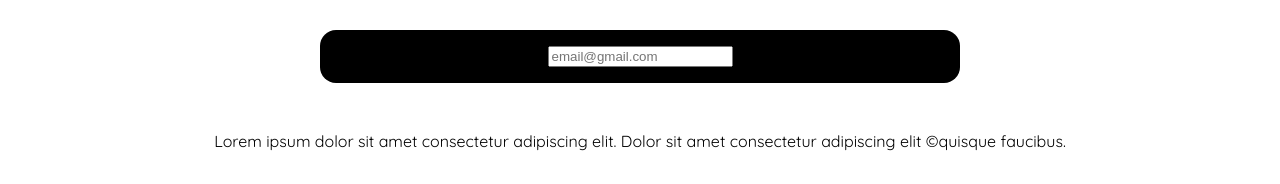
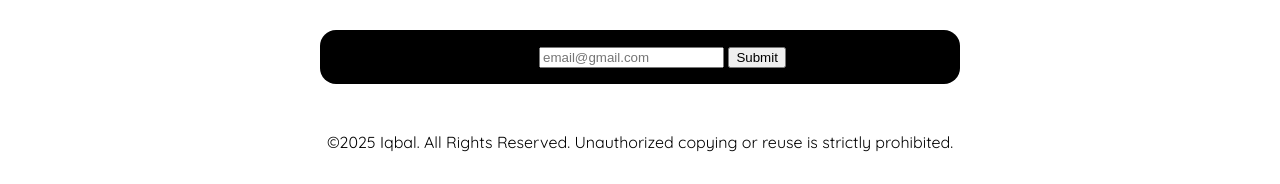
Before and after one commit to iqbalagil/tugas_akhir_dicoding, a plain HTML site: page index.html in a window 1280 px wide. Shown: the part 1423-1607 px from the top of the page. Drawn offline with Linux system fonts and the light colour scheme.

Commit message:
feat:update layout forms style

```diff
--- a/index.html
+++ b/index.html
@@ -188,7 +188,12 @@
     </div>
     <div class="content" id="contact">
     <div class="card">
-        <input type="text" placeholder="email@gmail.com">
+        <div class="form">
+            <label for="emails">Email</label>
+            <input id="emails" type="email" placeholder="email@gmail.com">
+            <button type="submit" class="submit-emails">Submit</button>
+
+        </div>
     </div>
     </div>
 </main>
@@ -198,8 +203,7 @@
 
 
     <p class="footer-text">
-        Lorem ipsum dolor sit amet consectetur adipiscing elit. Dolor sit amet consectetur adipiscing elit &copy;quisque
-        faucibus.
+        &copy;2025 Iqbal. All Rights Reserved. Unauthorized copying or reuse is strictly prohibited.
     </p>
 </footer>
 </body>
```
